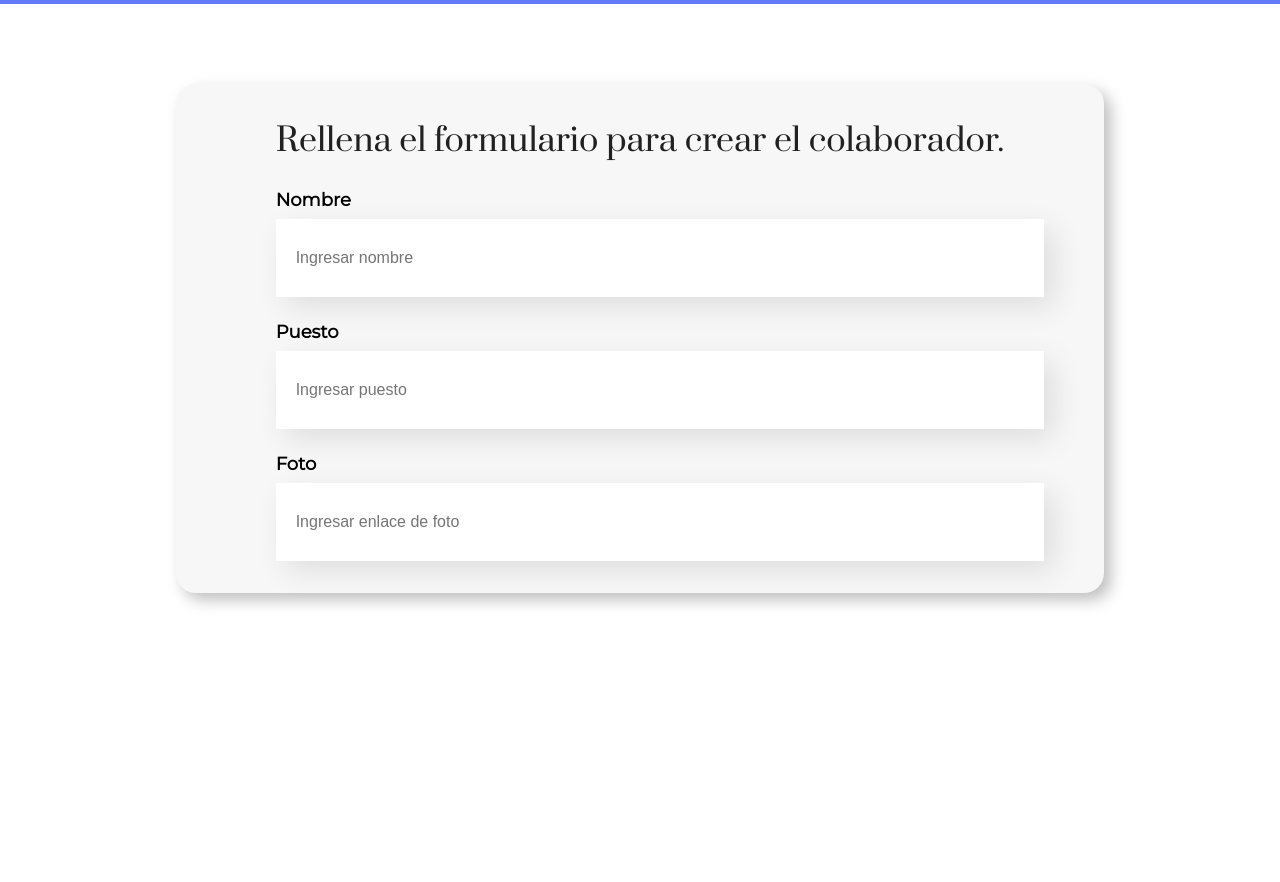
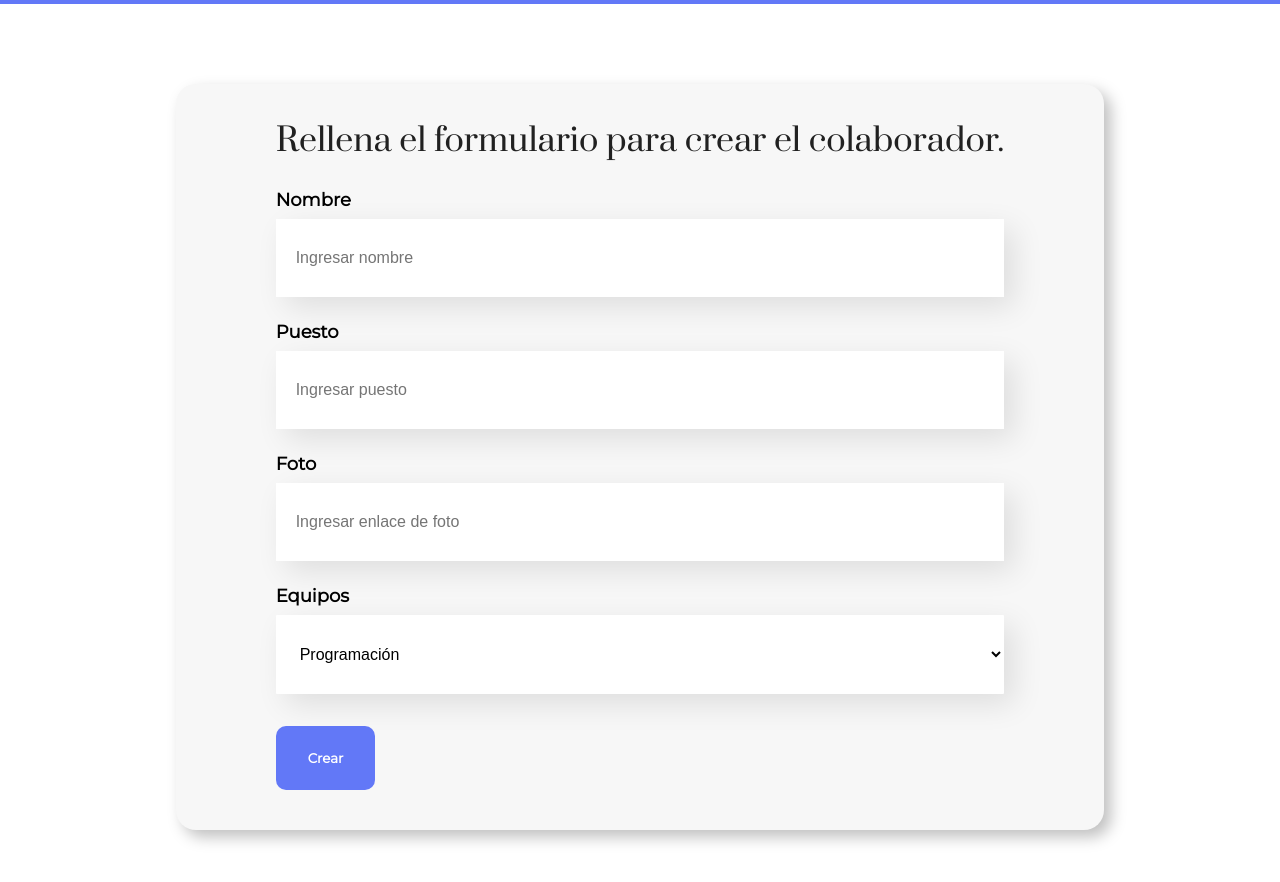
Before and after one commit to AdrianL824/ORg-React, a React (Create React App) app: page / in a window 1280 px wide. Shown: the part 496-1378 px from the top of the page. Before the commit the page ends 1169 px from the top, so only its background shows below. Built offline with nearby package versions, Linux system fonts and the light colour scheme.

Commit message:
Clase4 React and JS

```diff
--- /dev/null
+++ b/src/components/Boton/Boton.css
@@ -0,0 +1,16 @@
+.boton{
+    display: block;
+    background-color: #6278F7;
+    border-radius: 10px;
+    font-weight: 700;
+    font-family: 'Montserrat', sans-serif;
+    border: none;
+    padding: 24px 32px;
+    margin: 32px 0;
+    color: #FFFFFF;
+    cursor: pointer;
+}
+
+.boton:hover{
+    color: #95FFD4;
+}
--- /dev/null
+++ b/src/components/Boton/Boton.jsx
@@ -0,0 +1,7 @@
+import "./Boton.css";
+
+const Boton = (props) => {
+  return <button className="boton">{props.children}</button>;
+};
+
+export default Boton;
--- a/src/components/CampoTexto/CampoTexto.css
+++ b/src/components/CampoTexto/CampoTexto.css
@@ -19,4 +19,5 @@
     padding: 30px 20px;
     font-size: 16px;
     outline-color: #6278F7;
+    box-sizing: border-box;
 }
--- a/src/components/CampoTexto/CampoTexto.jsx
+++ b/src/components/CampoTexto/CampoTexto.jsx
@@ -1,11 +1,12 @@
-import "./CampoTexto.css"
+import "./CampoTexto.css";
 
-const CampoTexto = (props) =>{
-    console.log("Datos;", props.titulo);
-    return <div className="campo-texto">
-        <label htmlFor="">{props.titulo}</label>
-        <input type="text" placeholder={props.placeholder} />
+const CampoTexto = (props) => {
+  return (
+    <div className="campo-texto">
+      <label htmlFor="">{props.titulo}</label>
+      <input type="text" placeholder={props.placeholder} />
     </div>
-}
+  );
+};
 
-export default CampoTexto
+export default CampoTexto;
--- a/src/components/Formulario/Formulario.jsx
+++ b/src/components/Formulario/Formulario.jsx
@@ -1,15 +1,25 @@
-import "./Formulario.css"
-import CampoTexto from "../CampoTexto/CampoTexto"
+import "./Formulario.css";
+import CampoTexto from "../CampoTexto/CampoTexto";
+import ListaOpciones from "../ListaOpciones/ListaOpciones";
+import Boton from "../Boton/Boton";
 
 const Formulario = () => {
-    return <section className="formulario">
-        <form>
+  const manejarEnvio = (e) => {
+    e.preventDefault();
+  };
+
+  return (
+    <section className="formulario">
+      <form onSubmit={manejarEnvio}>
         <h2>Rellena el formulario para crear el colaborador.</h2>
         <CampoTexto titulo="Nombre" placeholder="Ingresar nombre" />
         <CampoTexto titulo="Puesto" placeholder="Ingresar puesto" />
         <CampoTexto titulo="Foto" placeholder="Ingresar enlace de foto" />
-        </form>
+        <ListaOpciones />
+        <Boton>Crear</Boton>
+      </form>
     </section>
-}
+  );
+};
 
-export default Formulario
+export default Formulario;
--- /dev/null
+++ b/src/components/ListaOpciones/ListaOpciones.css
@@ -0,0 +1,22 @@
+.lista-opciones{
+    text-align: start;
+}
+
+.lista-opciones label{
+    display: block;
+    font-size: 18px;
+    font-weight: 600;
+    font-family: 'Montserrat', 'sans-serif';
+    padding-bottom: 8px;
+}
+
+.lista-opciones select{
+    width: 100%;
+    background-color: #FFFFFF;
+    box-shadow: 10px 10px 30px rgba(0, 0, 0, 0.1);
+    padding: 30px 20px;
+    border: none;
+    border-radius: 1px;
+    font-size: 16px;
+    outline-color: #6278F7;
+}
--- /dev/null
+++ b/src/components/ListaOpciones/ListaOpciones.jsx
@@ -0,0 +1,29 @@
+import "./ListaOpciones.css";
+
+const ListaOpciones = () => {
+  // metodo map -> arreglo.map((equipo,index) =>{
+  //     return <option value=""></option>
+  // })
+  const equipos = [
+    "Programación",
+    "Front End",
+    "Data Science",
+    "Devops",
+    "UX y Diseño",
+    "Móvil",
+    "Innovación y Gestión",
+  ];
+
+  return (
+    <div className="lista-opciones">
+      <label>Equipos</label>
+      <select>
+        {equipos.map((equipo, index) => (
+          <option key={index}>{equipo}</option>
+        ))}
+      </select>
+    </div>
+  );
+};
+
+export default ListaOpciones;
```
